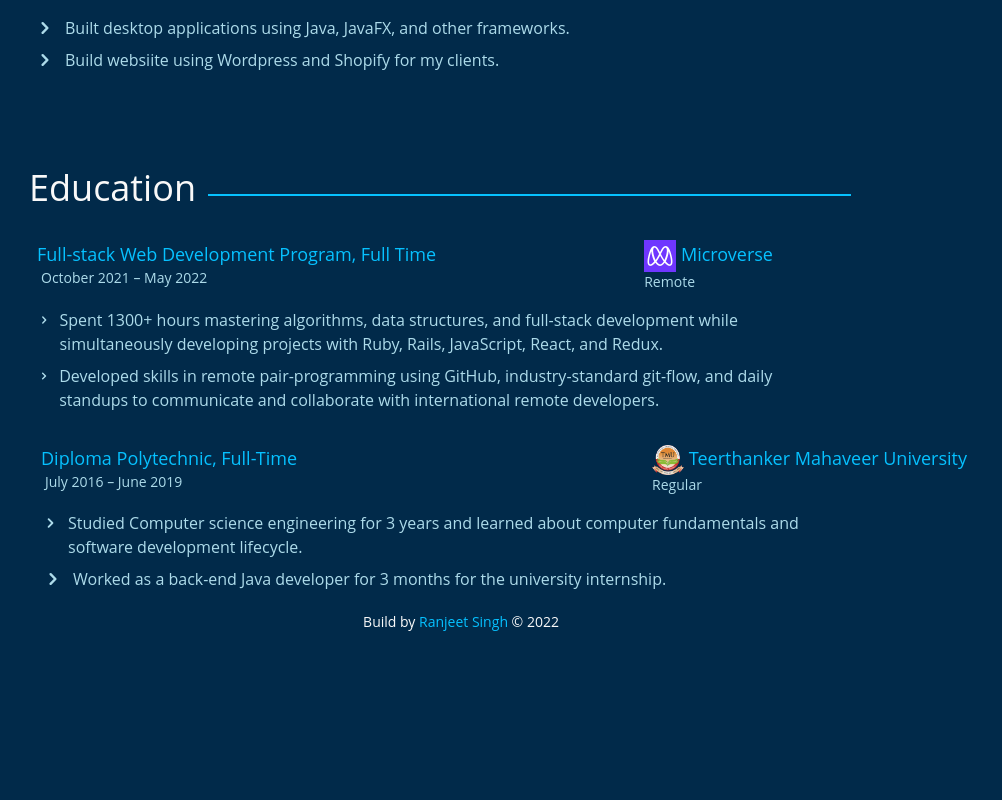
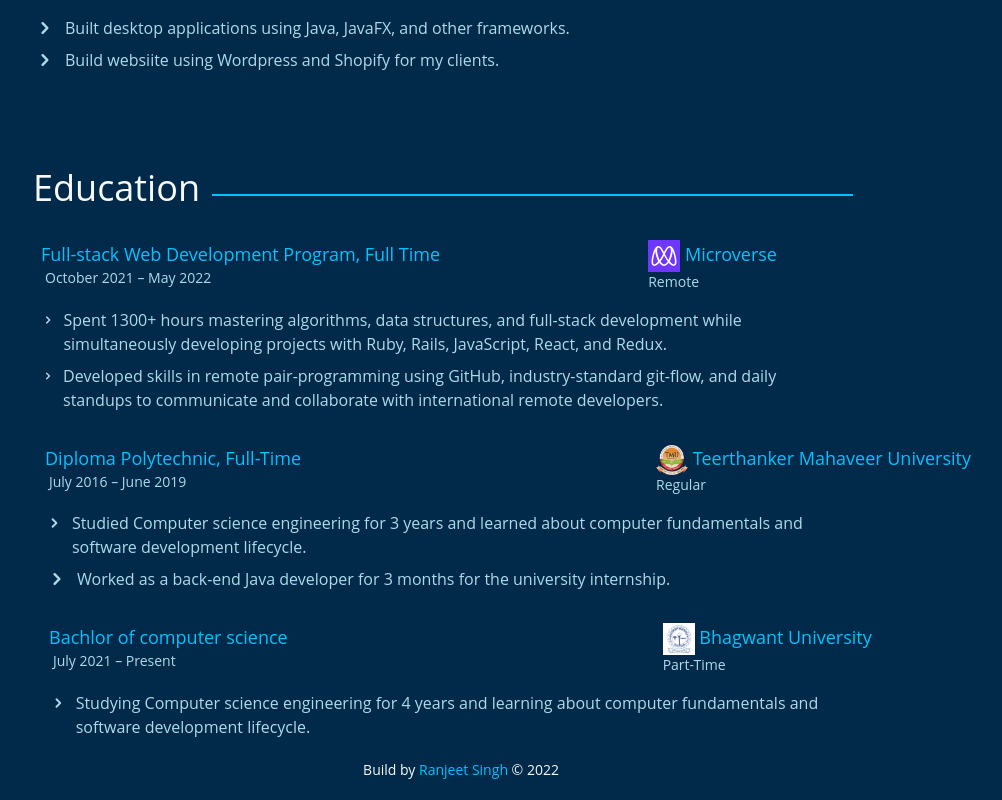
Before and after one commit to thecodechaser/portfolio-frontend, a React (Create React App) app: page /about in a window 1280 px wide. Shown: the part 1401-2201 px from the top of the page, without its empty margins (179-1181 px from the left). Before the commit the page ends 2053 px from the top, so only its background shows below. Built offline with nearby package versions, Linux system fonts and the light colour scheme.

Commit message:
Add last education

```diff
--- a/src/App.css
+++ b/src/App.css
@@ -34,6 +34,10 @@
   .edu-tmu {
     gap: 355px;
   }
+
+  .edu-bhag {
+    gap: 375px;
+  }
 }
 
 @media screen and (min-width: 1024px) {
--- a/src/components/About/Education.js
+++ b/src/components/About/Education.js
@@ -1,11 +1,12 @@
 import microverseLogo from '../../assets/microverse_logo.png';
 import tmuLogo from '../../assets/tmu-logo.png';
+import bhagwantUniversity from '../../assets/bhagwant-university-logo.jpg'
 import { ChevronRightIcon } from '@heroicons/react/solid';
 
 const Education = () => {
   return (
-    <div className="mt-14 md:mt-24 md:ml-2">
-    <div className="flex gap-3 ml-8 md:ml-0">
+    <div className="mt-14 md:mt-24 md:ml-3">
+    <div className="flex gap-3 ml-4 md:ml-0">
       <h2 className="text-2xl md:text-4xl">Education</h2>
       <div className="border-b-2 w-3/5 mb-3 border-secondaryColor hr-about" />
     </div>
@@ -71,6 +72,30 @@ const Education = () => {
       </ul>
     </div>
 
+    <div className="mt-8 ml-2 md:ml-4">
+      <div className="flex mt-4 text-lg text-secondaryColor ml-5 gap-5 edu-bhag edu-tmu md:ml-0">
+        <h3>
+        Bachlor of computer science
+          <span className="block text-sm ml-1 text-skyColor">July 2021 – Present</span>
+        </h3>
+        <p>
+          <img src={bhagwantUniversity} alt="microverse-logo" className="inline w-8" />
+          {' '}
+          Bhagwant University
+          <span className="block text-sm text-skyColor">Part-Time</span>
+        </p>
+      </div>
+      <ul className="ml-4 md:ml-0">
+        <li className="flex text-base gap-2 text-skyColor mt-4 md:w-9/12">
+          <ChevronRightIcon className="h-6" />
+          <p>
+          Studying Computer science engineering for 4 years and learning about computer fundamentals
+          and software development lifecycle.
+          </p>
+        </li>
+      </ul>
+    </div>
+
     </div>
   )
 }
--- a/src/components/About/Experience.js
+++ b/src/components/About/Experience.js
@@ -69,7 +69,7 @@ const Experience = () => (
       </ul>
     </div>
 
-    <div className="mt-14">
+    <div className="mt-14 ml-1 md:ml-0">
       <div className="flex mt-4 text-lg text-secondaryColor ml-5 gap-16 md:gap-96 md:ml-2">
         <h3>
           Freelance Developer
```
Also changed, not shown: src/assets/bhagwant-university-logo.jpg (added).
